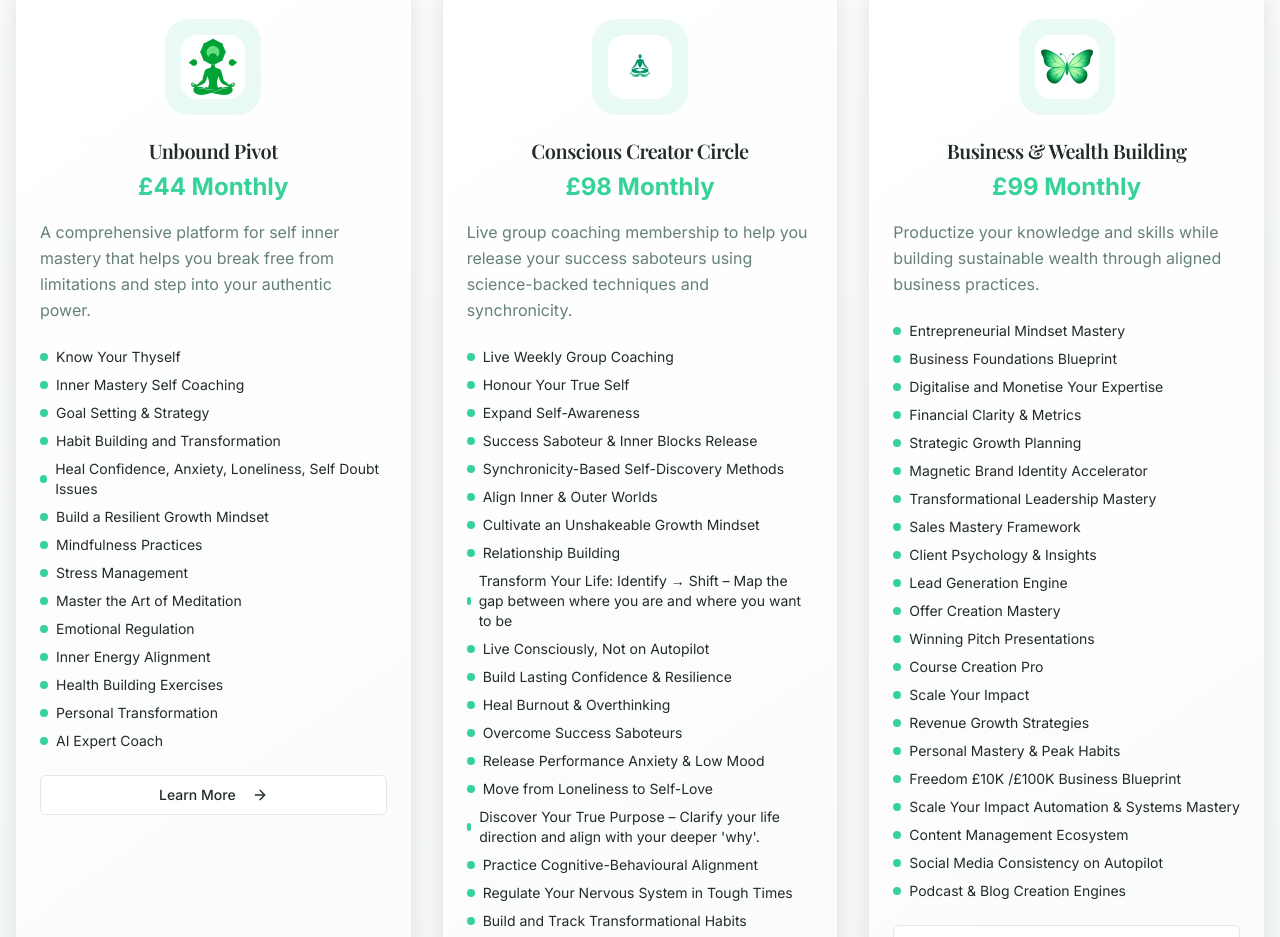
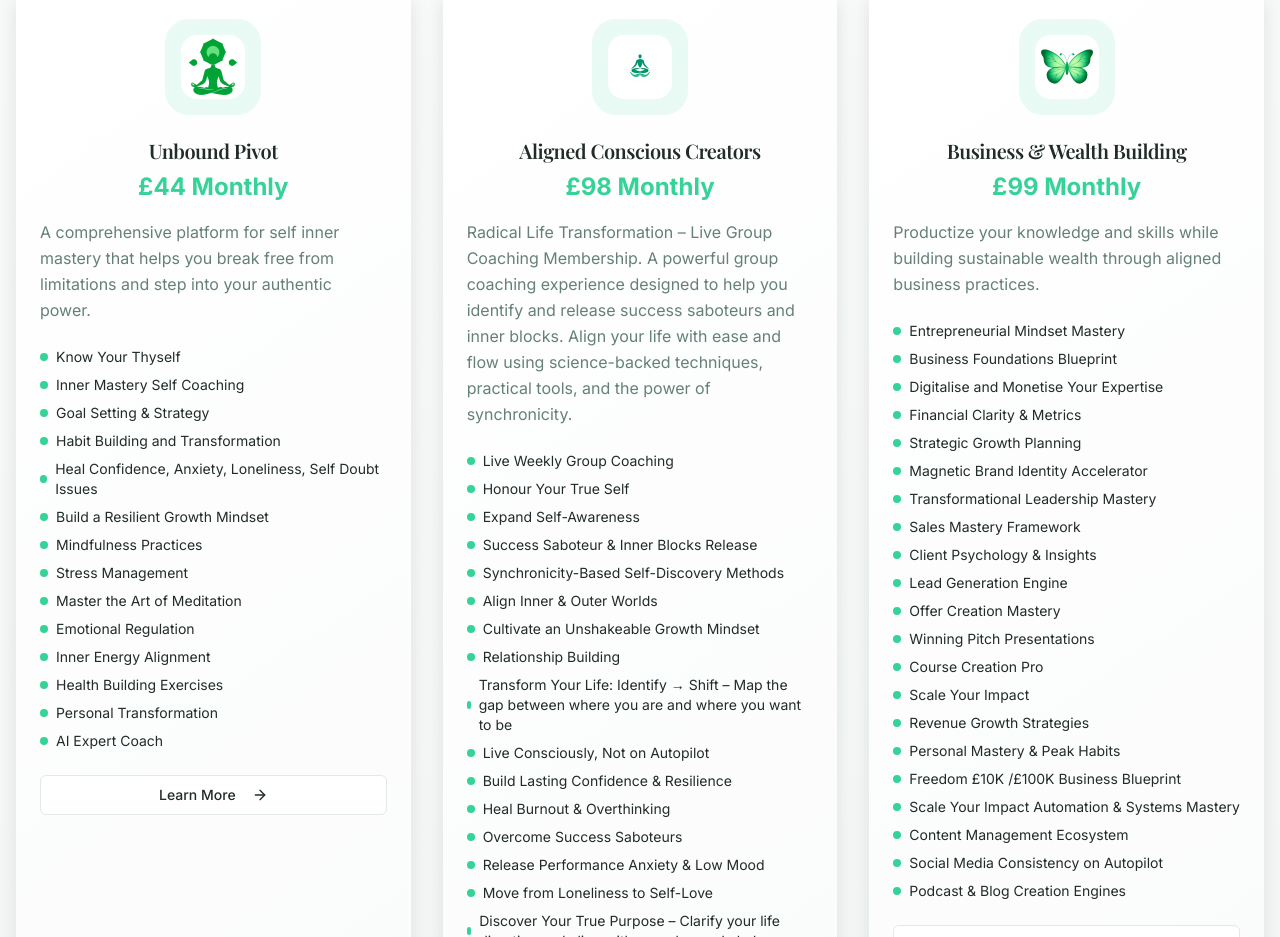
Before and after one commit to PivotSimplyLimited/pivot-simply-landing, a React (Vite) app: page / in a window 1280 px wide. Shown: the part 1133-2070 px from the top of the page. Built offline with nearby package versions, Linux system fonts and the light colour scheme; the HTML template or start-up script is replaced by a standard one.

Commit message:
Update Conscious Creator Circle

```diff
--- a/src/components/Services.tsx
+++ b/src/components/Services.tsx
@@ -34,9 +34,9 @@ const Services = () => {
     {
       icon: wellnessIcon,
       iconComponent: <Users className="w-8 h-8 text-primary" />,
-      title: "Conscious Creator Circle",
+      title: "Aligned Conscious Creators",
       price: "£98 Monthly",
-      description: "Live group coaching membership to help you release your success saboteurs using science-backed techniques and synchronicity.",
+      description: "Radical Life Transformation – Live Group Coaching Membership. A powerful group coaching experience designed to help you identify and release success saboteurs and inner blocks. Align your life with ease and flow using science-backed techniques, practical tools, and the power of synchronicity.",
       features: [
         "Live Weekly Group Coaching",
         "Honour Your True Self",
```
